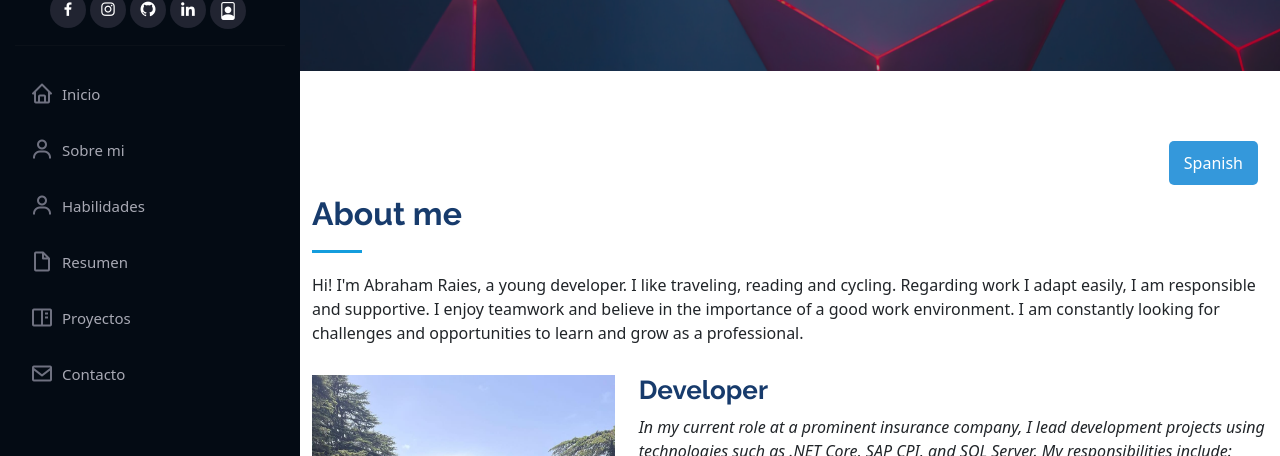
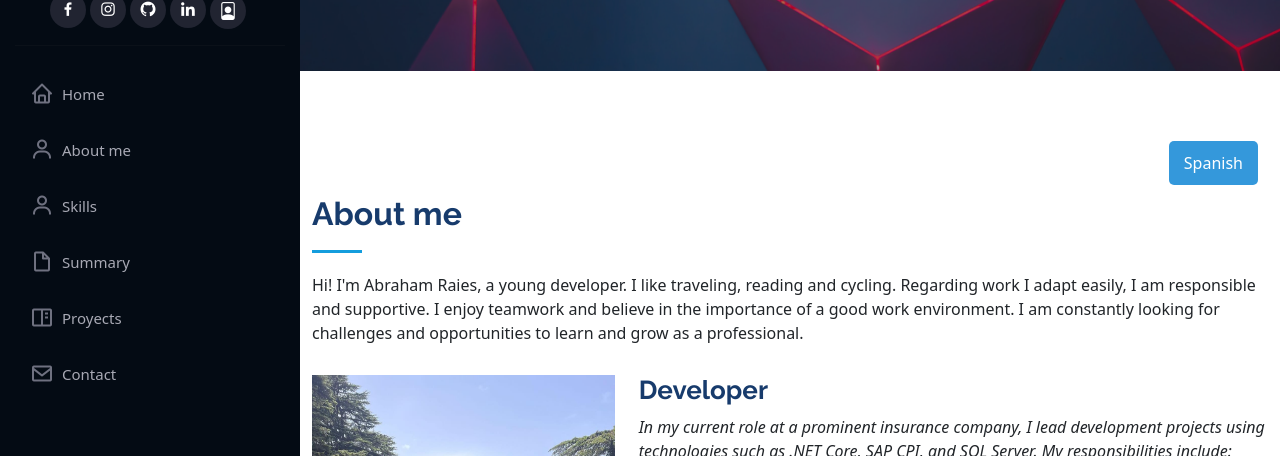
Before and after one commit to abrahamraies/Portfolio, an Angular app: page / in a window 1280 px wide. Both pictures are taken after a click on the button "English". Shown: the part 729-1185 px from the top of the page. Built offline with nearby package versions, Linux system fonts and the light colour scheme; what ngx-typed-js, progress-bar-angular would draw is missing.

Commit message:
cambios en home

```diff
--- a/src/app/app.component.html
+++ b/src/app/app.component.html
@@ -9,19 +9,28 @@
         <a href="https://www.instagram.com/abrahamraies/" target="_blank" class="instagram"><i class="bx bxl-instagram"></i></a>
         <a href="https://github.com/abrahamraies" target="_blank" class="github"><i class="bx bxl-github"></i></a>
         <a href="https://www.linkedin.com/in/abraham-raies/" target="_blank" class="linkedin"><i class="bx bxl-linkedin"></i></a>
-        <a href="https://firebasestorage.googleapis.com/v0/b/frontend-portfolio-b48a3.appspot.com/o/CV%20Abraham%20Raies%202024%20(ES).pdf?alt=media&token=6b6ba829-4def-401a-a9b7-ccfd4e8e52ff" target="_blank" class="CV"><i class="bi bi-file-person"></i></a>
+        <a *ngIf="currentLanguage === 'es'" href="https://firebasestorage.googleapis.com/v0/b/frontend-portfolio-b48a3.appspot.com/o/CV%20Abraham%20Raies%202024%20(ES).pdf?alt=media&token=6b6ba829-4def-401a-a9b7-ccfd4e8e52ff" target="_blank" class="CV"><i class="bi bi-file-person"></i></a>
+        <a *ngIf="currentLanguage === 'en'" href="https://firebasestorage.googleapis.com/v0/b/frontend-portfolio-b48a3.appspot.com/o/CV%20Abraham%20Raies%202024%20(EN).pdf?alt=media&token=132857b3-2db2-49fd-ba68-8cbcd514d0dd" target="_blank" class="CV"><i class="bi bi-file-person"></i></a>
         <hr>
       </div>
     </div>
 
     <nav id="navbar" class="nav-menu navbar" >
-      <ul>
+      <ul *ngIf="currentLanguage === 'es'">
         <li><a href="#home" (click)="selected('home')" [ngClass]="{'nav-link scrollto':true , 'active':elem1}" ><i class="bx bx-home"></i> <span>Inicio</span></a></li>
         <li><a href="#about" (click)="selected('about')" [ngClass]="{'nav-link scrollto':true , 'active':elem2}" ><i class="bx bx-user"></i> <span>Sobre mi</span></a></li>
         <li><a href="#skills" (click)="selected('skills')" [ngClass]="{'nav-link scrollto':true , 'active':elem3}"><i class="bx bx-user"></i> <span>Habilidades</span></a></li>
         <li><a href="#resume" (click)="selected('resume')" [ngClass]="{'nav-link scrollto':true , 'active':elem4}"><i class="bx bx-file-blank"></i> <span>Resumen</span></a></li>
         <li><a href="#proyect" (click)="selected('proyect')" [ngClass]="{'nav-link scrollto':true , 'active':elem5}"><i class="bx bx-book-content"></i> <span>Proyectos</span></a></li>
         <li><a href="#contact" (click)="selected('contact')" [ngClass]="{'nav-link scrollto':true , 'active':elem6}"><i class="bx bx-envelope"></i> <span>Contacto</span></a></li>
+      </ul>
+      <ul *ngIf="currentLanguage === 'en'">
+        <li><a href="#home" (click)="selected('home')" [ngClass]="{'nav-link scrollto':true , 'active':elem1}" ><i class="bx bx-home"></i> <span>Home</span></a></li>
+        <li><a href="#about" (click)="selected('about')" [ngClass]="{'nav-link scrollto':true , 'active':elem2}" ><i class="bx bx-user"></i> <span>About me</span></a></li>
+        <li><a href="#skills" (click)="selected('skills')" [ngClass]="{'nav-link scrollto':true , 'active':elem3}"><i class="bx bx-user"></i> <span>Skills</span></a></li>
+        <li><a href="#resume" (click)="selected('resume')" [ngClass]="{'nav-link scrollto':true , 'active':elem4}"><i class="bx bx-file-blank"></i> <span>Summary</span></a></li>
+        <li><a href="#proyect" (click)="selected('proyect')" [ngClass]="{'nav-link scrollto':true , 'active':elem5}"><i class="bx bx-book-content"></i> <span>Proyects</span></a></li>
+        <li><a href="#contact" (click)="selected('contact')" [ngClass]="{'nav-link scrollto':true , 'active':elem6}"><i class="bx bx-envelope"></i> <span>Contact</span></a></li>
       </ul>
     </nav>
   </div>
--- a/src/app/app.component.ts
+++ b/src/app/app.component.ts
@@ -1,11 +1,13 @@
-import { Component } from '@angular/core';
+import { Component, OnInit } from '@angular/core';
+import { LanguageService } from './services/language.service';
 
 @Component({
   selector: 'app-root',
   templateUrl: './app.component.html',
   styleUrls: ['./app.component.css']
 })
-export class AppComponent {
+export class AppComponent implements OnInit{
+  currentLanguage!: string;
   title = 'Portfolio';
   elem1 = false;
   elem2 = false;
@@ -13,6 +15,8 @@ export class AppComponent {
   elem4 = false;
   elem5 = false;
   elem6 = false;
+
+  constructor(private languageService: LanguageService){}
 
   selected(text:string): void{
     if(text == 'home'){
@@ -59,4 +63,10 @@ export class AppComponent {
       this.elem6 = true;
     }
   }
+
+  ngOnInit(): void {
+    this.languageService.currentLanguage$.subscribe((language) => {
+      this.currentLanguage = language;
+    });
+  }
 }
--- a/src/app/components/resume/resume.component.html
+++ b/src/app/components/resume/resume.component.html
@@ -8,7 +8,7 @@
     </div>
 
     <div class="section-title" *ngIf="currentLanguage === 'en'">
-      <h2>summary</h2>
+      <h2>Summary</h2>
       <p>
         For three years, I pursued a degree in Information Systems Engineering at the National Technological University of Rosario. However, with the onset of the pandemic, I returned to my hometown, Venado Tuerto, where I decided to enroll in the Programming Technician program at the same institution. I successfully completed this second degree in November 2022. Currently, I am devoted to continuous improvement by participating in additional courses and expanding my skills, as well as dedicating time to learning English.</p>
     </div>
```
